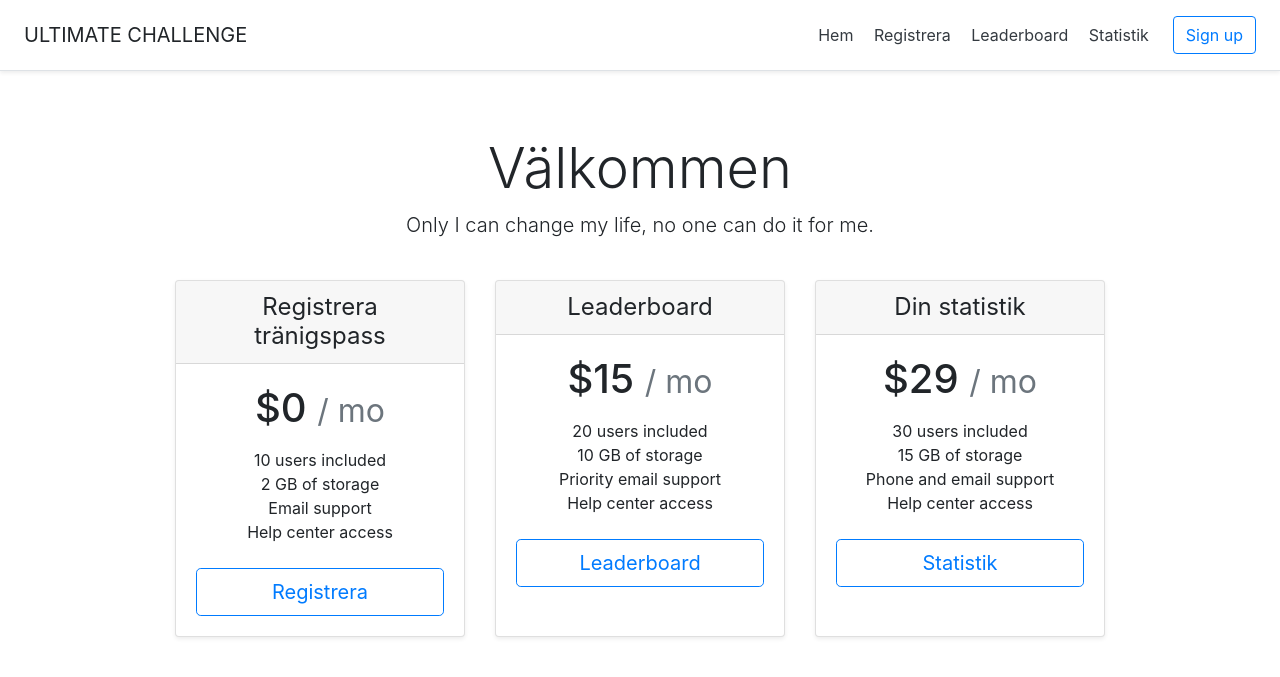
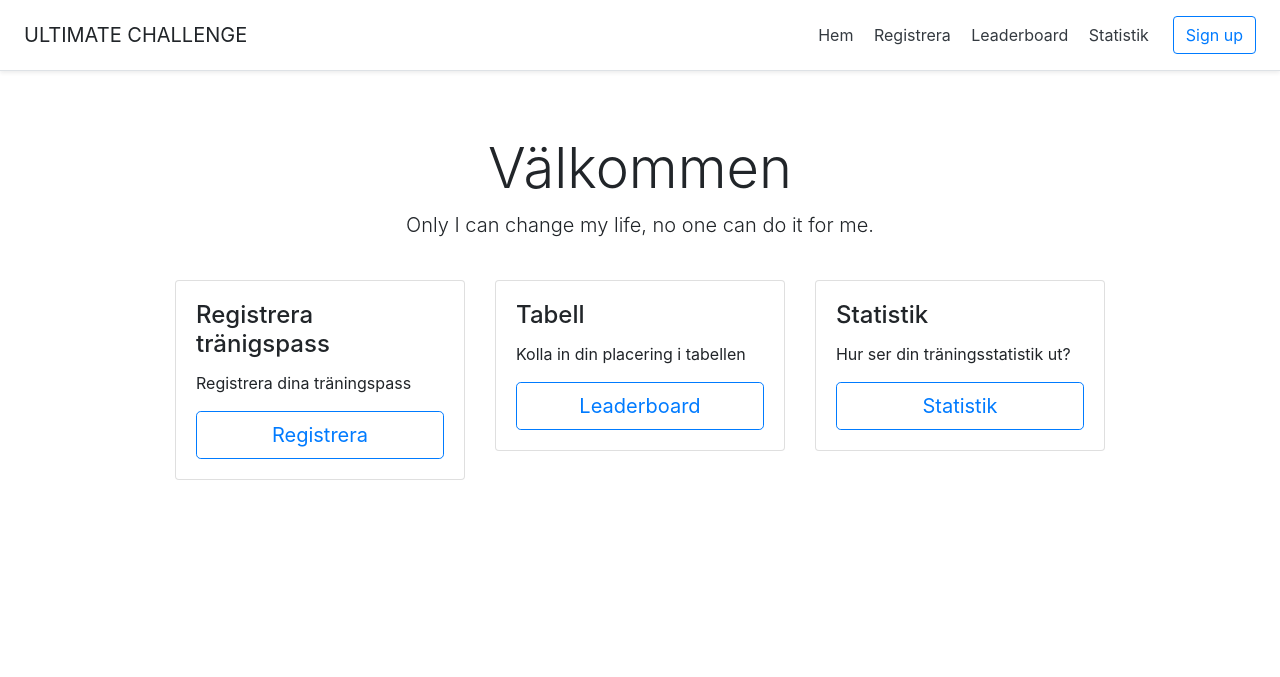
Before and after one commit to mandgie/ultimate-challenge, a Flask app: page / in a window 1280 px wide. Shown: the top 677 px of the page. Run offline with Flask 2, Linux system fonts and the light colour scheme; some libraries are stand-ins or nearby versions.

Commit message:
Connection for adding new user and basic changes for home page

```diff
--- a/src/main.py
+++ b/src/main.py
@@ -42,15 +42,30 @@ def leaderboard():
     db = firestore.client()
     users_ref = db.collection(u'exercise')
     docs = users_ref.stream()
-    print('Hello world')
     doc_list = []
     for doc in docs:
         doc_list.append(doc.to_dict())
     point_counter = [nr for nr in range(30, 185, 5)]
     return render_template("leaderboard.html", doc_list=doc_list)
 
-@app.route("/signup")
+@app.route("/signup", methods=['GET', 'POST'])
 def signup():
+    if request.method == 'POST':
+        first_name = request.form.get("first_name")
+        last_name = request.form.get("last_name")
+        username = request.form.get("username")
+
+        # Connect to firebase
+        db = firestore.client()
+
+        user_data = {
+            u'name': first_name,
+            u'last_name': last_name,
+            u'nickname': username}
+
+        # Add a new doc in collection 'user_info'
+        db.collection(u'user_info').document().set(user_data)
+
     return render_template("signup.html")
 
 @app.route("/add_exercise", methods=['GET', 'POST'])
@@ -63,15 +78,24 @@ def add_exercise():
 
         db = firestore.client()
 
-        data = {
+        exercise_data = {
             u'date': date_value,
             u'name': athlete_name,
             u'activity': activity_name,
             u'length_of_activity': activity_length}
 
-        # Add a new doc in collection 'cities' with ID 'LA'
-        db.collection(u'exercise').document().set(data)
-    return render_template("add_exercise.html", activities=point_system, point_counter=point_counter, today=today)
+        # Add a new doc in collection 'exercise'
+        db.collection(u'exercise').document().set(exercise_data)
+
+    # Connect to firebase client
+    db = firestore.client()
+    users_ref = db.collection(u'user_info')
+    docs = users_ref.stream()
+    user_names = []
+    for doc in docs:
+        user_names.append(doc.to_dict())
+
+    return render_template("add_exercise.html", activities=point_system, point_counter=point_counter, today=today, user_names=user_names)
 
 @app.route("/stats")
 def stats():
--- a/src/templates/add_exercise.html
+++ b/src/templates/add_exercise.html
@@ -11,8 +11,9 @@
         <label for="inputState">Deltagare</label>
         <select id="inputState" class="form-control" name="athlete_name">
           <option selected>Select</option>
-        <option>Andre Dyrenäs</option>
-        <option>Carl Adelstrand</option>
+          {% for item in user_names %}
+          <option>{{ item['name'] }} {{ item['last_name'] }}</option>
+          {% endfor %}
         </select>
       </div>
       <div class="form-group col-md-3">
--- a/src/templates/home.html
+++ b/src/templates/home.html
@@ -4,52 +4,34 @@
   <h1 class="display-4">Välkommen</h1>
   <p class="lead">Only I can change my life, no one can do it for me.</p>
 </div>
-
 <div class="container">
-  <div class="card-deck mb-3 text-center">
-    <div class="card mb-4 shadow-sm">
-      <div class="card-header">
-        <h4 class="my-0 font-weight-normal">Registrera tränigspass</h4>
-      </div>
+  <div class="row">
+    <div class="col-sm-4">
+      <div class="card">
         <div class="card-body">
-        <h1 class="card-title pricing-card-title">$0 <small class="text-muted">/ mo</small></h1>
-        <ul class="list-unstyled mt-3 mb-4">
-          <li>10 users included</li>
-          <li>2 GB of storage</li>
-          <li>Email support</li>
-          <li>Help center access</li>
-        </ul>
+          <h4 class="card-title">Registrera tränigspass</h4>
+          <p class="card-text">Registrera dina träningspass</p>
           <a href="add_exercise" class="btn btn-lg btn-block btn-outline-primary" role="button">Registrera</a>
         </div>
       </div>
-    <div class="card mb-4 shadow-sm">
-      <div class="card-header">
-        <h4 class="my-0 font-weight-normal">Leaderboard</h4>
     </div>
+    <div class="col-sm-4">
+      <div class="card">
         <div class="card-body">
-        <h1 class="card-title pricing-card-title">$15 <small class="text-muted">/ mo</small></h1>
-        <ul class="list-unstyled mt-3 mb-4">
-          <li>20 users included</li>
-          <li>10 GB of storage</li>
-          <li>Priority email support</li>
-          <li>Help center access</li>
-        </ul>
+          <h4 class="card-title">Tabell</h4>
+          <p class="card-text">Kolla in din placering i tabellen</p>
           <a href="leaderboard" class="btn btn-lg btn-block btn-outline-primary" role="button">Leaderboard</a>
         </div>
       </div>
-    <div class="card mb-4 shadow-sm">
-      <div class="card-header">
-        <h4 class="my-0 font-weight-normal">Din statistik</h4>
     </div>
+    <div class="col-sm-4">
+      <div class="card">
         <div class="card-body">
-        <h1 class="card-title pricing-card-title">$29 <small class="text-muted">/ mo</small></h1>
-        <ul class="list-unstyled mt-3 mb-4">
-          <li>30 users included</li>
-          <li>15 GB of storage</li>
-          <li>Phone and email support</li>
-          <li>Help center access</li>
-        </ul>
-        <a href="add_exercise" class="btn btn-lg btn-block btn-outline-primary" role="button">Statistik</a>
+          <h4 class="card-title">Statistik</h4>
+          <p class="card-text">Hur ser din träningsstatistik ut?</p>
+          <a href="stats" class="btn btn-lg btn-block btn-outline-primary" role="button">Statistik</a>
+        </div>
+      </div>
     </div>
   </div>
 </div>
```
Also changed, not shown: src/templates/signup.html (+7 -7 lines). Lines whose indentation alone changed are shown as unchanged.
